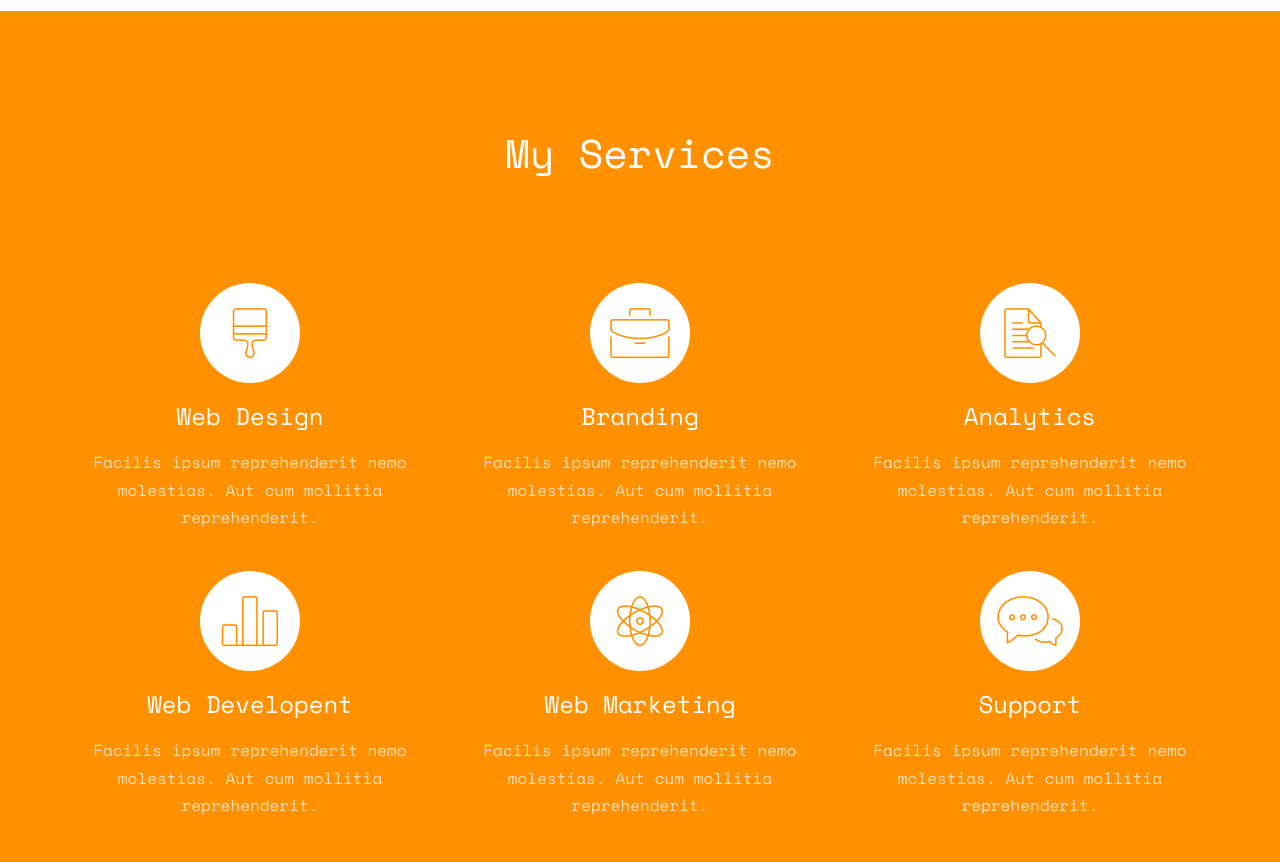
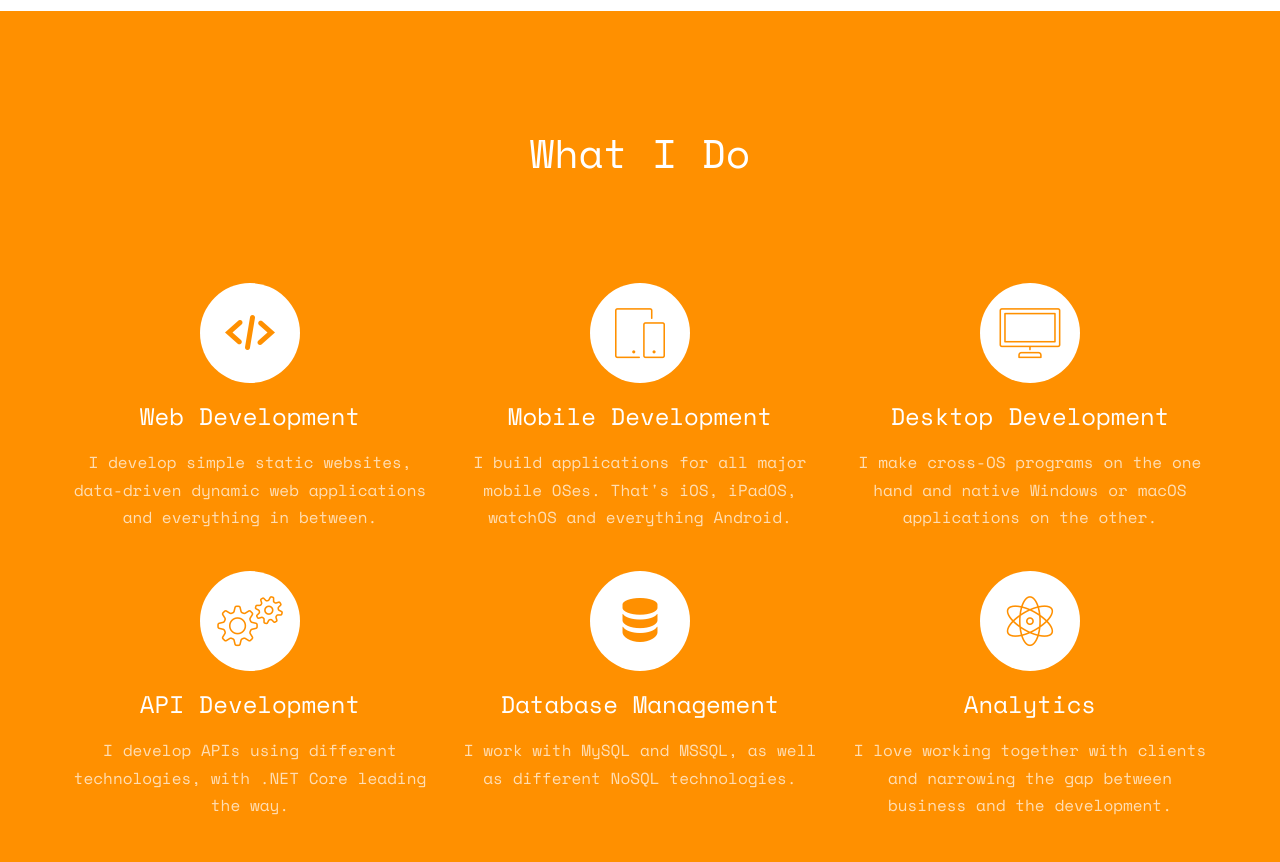
Before and after one commit to MartijnBogaert/martijnbogaert.github.io, a plain HTML site: page index.html in a window 1280 px wide. Shown: the part 3980-4842 px from the top of the page. Drawn offline with nearby package versions, Linux system fonts and the light colour scheme; files whose address does not match are found by name.

Commit message:
Finish feature section

```diff
--- a/index.html
+++ b/index.html
@@ -272,18 +272,18 @@
 				<div class="services-padding">
 					<div class="row">
 						<div class="col-md-8 col-md-offset-2 text-center fh5co-heading">
-							<h2>My Services</h2>
+							<h2>What I Do</h2>
 						</div>
 					</div>
 					<div class="row">
 						<div class="col-md-4 text-center">
 							<div class="feature-left">
 								<span class="icon">
-									<i class="icon-paintbrush"></i>
+									<i class="icon-code"></i>
 								</span>
 								<div class="feature-copy">
-									<h3>Web Design</h3>
-									<p>Facilis ipsum reprehenderit nemo molestias. Aut cum mollitia reprehenderit.</p>
+									<h3>Web Development</h3>
+									<p>I develop simple static websites, data-driven dynamic web applications and everything in between.</p>
 								</div>
 							</div>
 						</div>
@@ -291,11 +291,11 @@
 						<div class="col-md-4 text-center">
 							<div class="feature-left">
 								<span class="icon">
-									<i class="icon-briefcase"></i>
+									<i class="icon-mobile"></i>
 								</span>
 								<div class="feature-copy">
-									<h3>Branding</h3>
-									<p>Facilis ipsum reprehenderit nemo molestias. Aut cum mollitia reprehenderit.</p>
+									<h3>Mobile Development</h3>
+									<p>I build applications for all major mobile OSes. That's iOS, iPadOS, watchOS and everything Android.</p>
 								</div>
 							</div>
 
@@ -303,11 +303,11 @@
 						<div class="col-md-4 text-center">
 							<div class="feature-left">
 								<span class="icon">
-									<i class="icon-search"></i>
+									<i class="icon-desktop"></i>
 								</span>
 								<div class="feature-copy">
-									<h3>Analytics</h3>
-									<p>Facilis ipsum reprehenderit nemo molestias. Aut cum mollitia reprehenderit.</p>
+									<h3>Desktop Development</h3>
+									<p>I make cross-OS programs on the one hand and native Windows or macOS applications on the other.</p>
 								</div>
 							</div>
 						</div>
@@ -319,11 +319,11 @@
 
 							<div class="feature-left">
 								<span class="icon">
-									<i class="icon-bargraph"></i>
+									<i class="icon-gears"></i>
 								</span>
 								<div class="feature-copy">
-									<h3>Web Developent</h3>
-									<p>Facilis ipsum reprehenderit nemo molestias. Aut cum mollitia reprehenderit.</p>
+									<h3>API Development</h3>
+									<p>I develop APIs using different technologies, with .NET Core leading the way.</p>
 								</div>
 							</div>
 
@@ -332,11 +332,11 @@
 						<div class="col-md-4 text-center">
 							<div class="feature-left">
 								<span class="icon">
-									<i class="icon-genius"></i>
+									<i class="icon-database"></i>
 								</span>
 								<div class="feature-copy">
-									<h3>Web Marketing</h3>
-									<p>Facilis ipsum reprehenderit nemo molestias. Aut cum mollitia reprehenderit.</p>
+									<h3>Database Management</h3>
+									<p>I work with MySQL and MSSQL, as well as different NoSQL technologies.</p>
 								</div>
 							</div>
 
@@ -344,11 +344,11 @@
 						<div class="col-md-4 text-center">
 							<div class="feature-left">
 								<span class="icon">
-									<i class="icon-chat"></i>
+									<i class="icon-genius"></i>
 								</span>
 								<div class="feature-copy">
-									<h3>Support</h3>
-									<p>Facilis ipsum reprehenderit nemo molestias. Aut cum mollitia reprehenderit.</p>
+									<h3>Analytics</h3>
+									<p>I love working together with clients and narrowing the gap between business and the development.</p>
 								</div>
 							</div>
 						</div>
```
